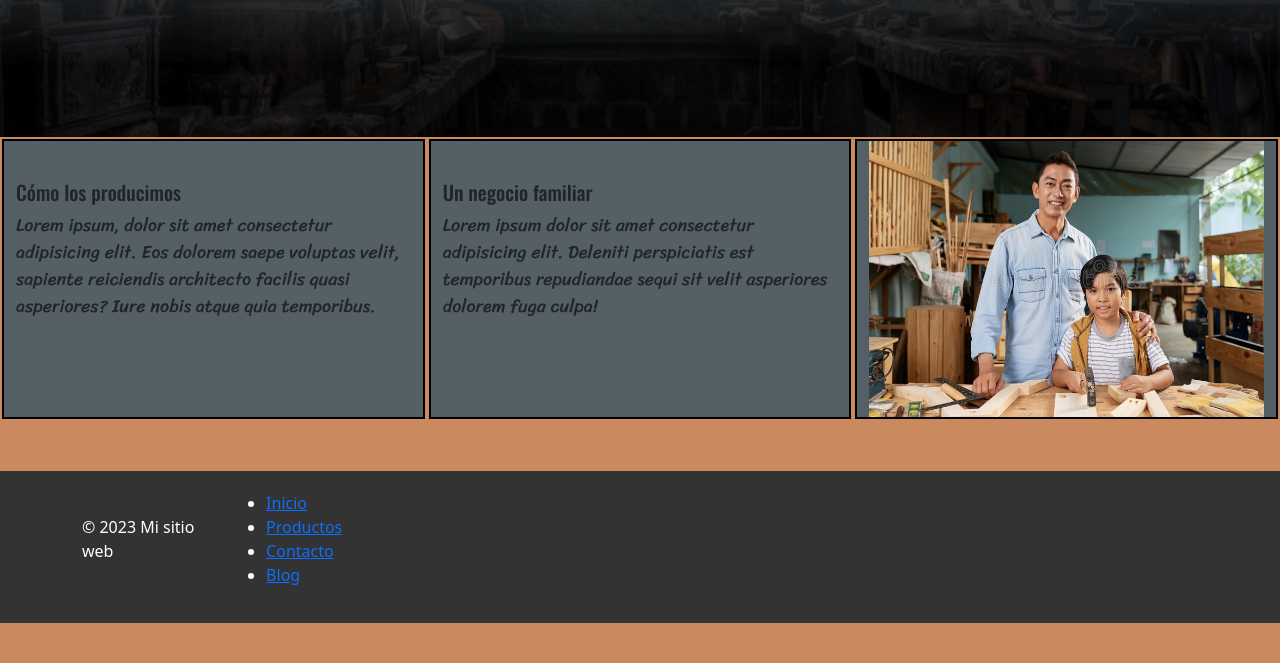
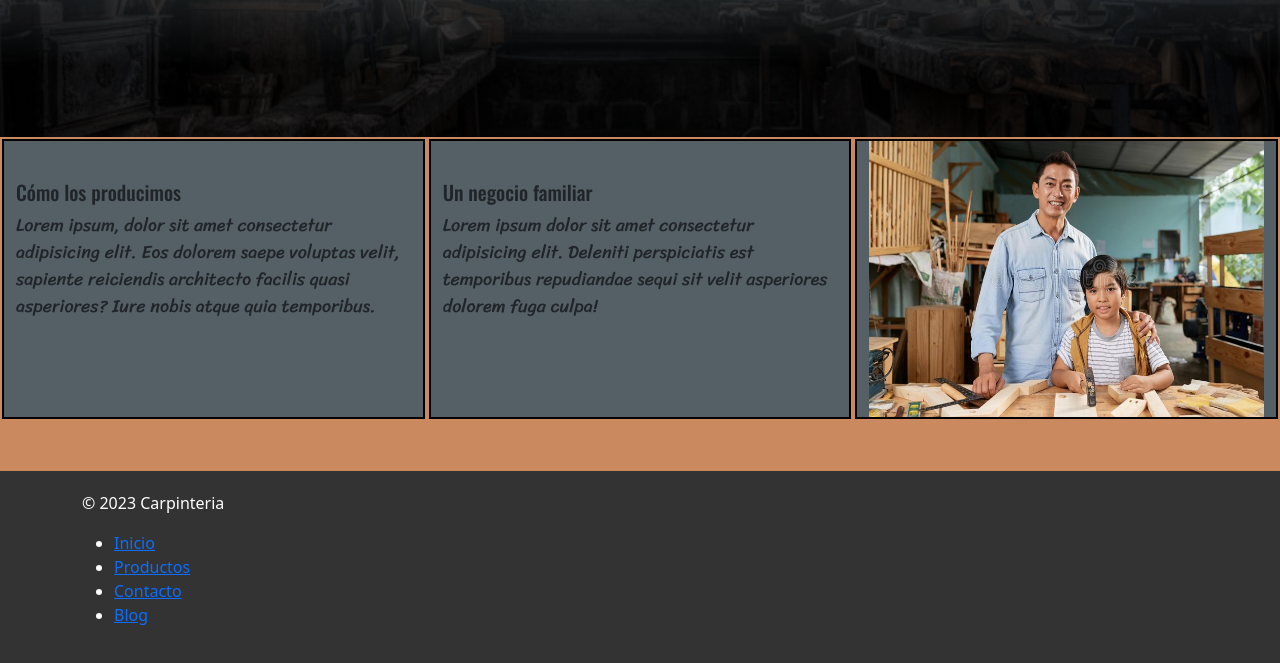
Before and after one commit to Spooicrab/Tercer-Trabajo, a website: page index.html in a window 1280 px wide. Shown: the part 279-942 px from the top of the page. Before the commit the page ends 902 px from the top, so only its background shows below. Drawn offline with nearby package versions, Linux system fonts and the light colour scheme.

```diff
--- a/index.html
+++ b/index.html
@@ -93,8 +93,8 @@
 <footer>
   <div class="container">
     <div class="row">
-      <div class="col-xs-12 col-sm-6">
-        <p>&copy; 2023 Mi sitio web</p>
+      <div class="col-md-12 col-xs-6">
+        <p>&copy; 2023 Carpinteria</p>
       </div>
       <div class="col-xs-12 col-sm-6">
         <nav>
```
Also changed, not shown: wireframe/New Wireframe 1.png (added), wireframe/New Wireframe 2.png (added), wireframe/New Wireframe 3.png (added), wireframe/New Wireframe 4.png (added), wireframe/New Wireframe 5.png (added), 1 other file.
